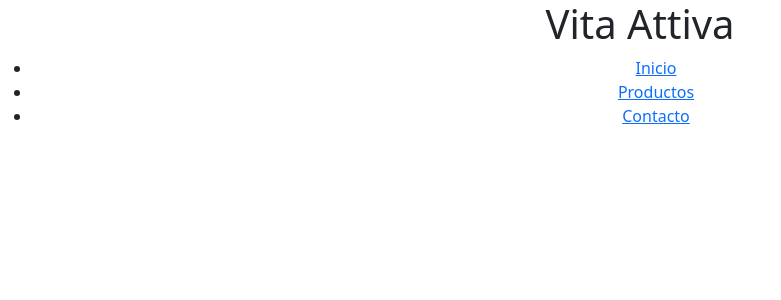
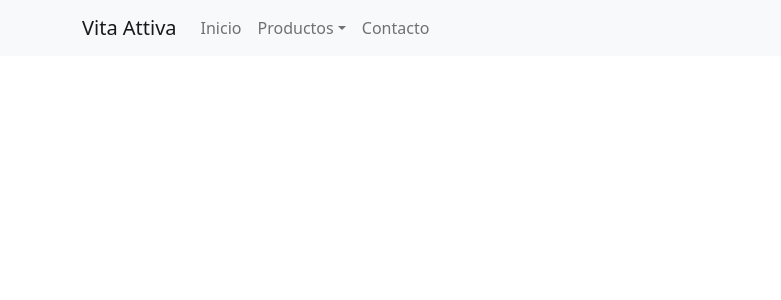
Before and after one commit to franpicchio/VitaAttivaReact, a React (Create React App) app: page / in a window 1280 px wide. Shown: the top 300 px of the page, without its empty margins (0-781 px from the left). Built offline with nearby package versions, Linux system fonts and the light colour scheme.

Commit message:
Nav Bar con Bootstrap

```diff
--- a/src/components/NavBar.js
+++ b/src/components/NavBar.js
@@ -1,22 +1,28 @@
-import React from 'react'
+import React from 'react';
+import { Navbar } from 'react-bootstrap';
+import { Container } from 'react-bootstrap';
+import { Nav } from 'react-bootstrap';
+import { NavDropdown } from 'react-bootstrap';
 
 const NavBar = () => {
     return (
         <div>
-            <h1>Vita Attiva</h1>
-            <nav>
-                <ul>
-                    <li>
-                        <a href="index.html">Inicio</a>
-                    </li>
-                    <li>
-                        <a href="productos.html">Productos</a>
-                    </li>
-                    <li>
-                        <a href="contacto.html">Contacto</a>
-                    </li>
-                </ul>
-            </nav>
+            <Navbar bg="light" expand="lg">
+                <Container>
+                    <Navbar.Brand href="index.html">Vita Attiva</Navbar.Brand>
+                    <Navbar.Toggle aria-controls="basic-navbar-nav" />
+                    <Navbar.Collapse id="basic-navbar-nav">
+                    <Nav className="me-auto">
+                        <Nav.Link href="index.html">Inicio</Nav.Link>
+                        <NavDropdown title="Productos" id="basic-nav-dropdown">
+                        <NavDropdown.Item href="suplemetos.html">Suplementos Deportivos</NavDropdown.Item>
+                        <NavDropdown.Item href="frutosSecos.html">Frutos Secos</NavDropdown.Item>
+                        </NavDropdown>
+                        <Nav.Link href="contacto.html">Contacto</Nav.Link>
+                    </Nav>
+                    </Navbar.Collapse>
+                </Container>
+            </Navbar>
         </div>
     )
 }
```
